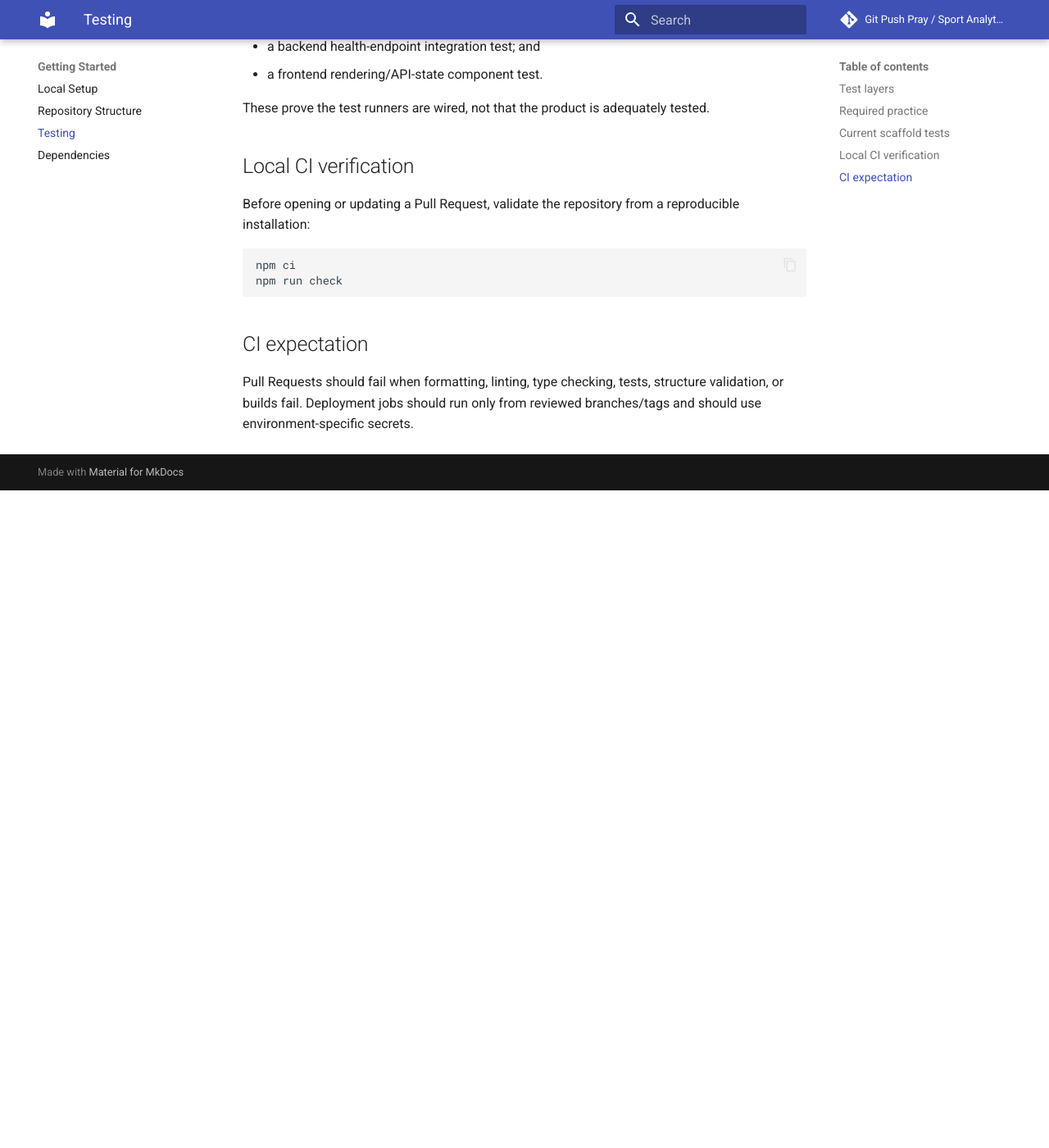
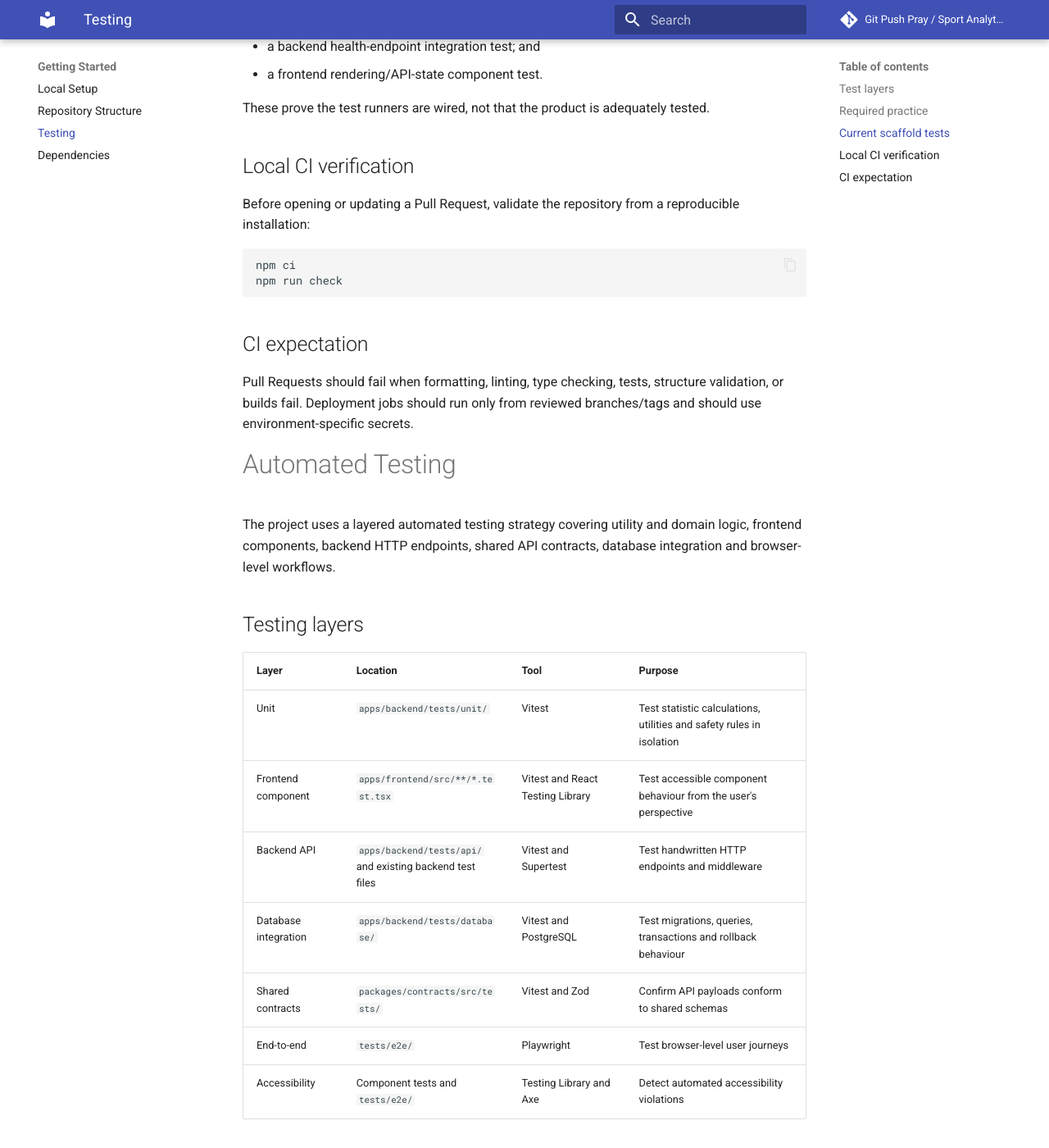
Before and after one commit to NadavSundy/Sport-Analytics-Tool, an MkDocs documentation site: the page built from docs/development/testing.md, in a window 1280 px wide and 1400 px high, scrolled down 1160 px. Shown: the whole window at 82% size. Built offline with MkDocs 1.6.1 and Material for MkDocs 9.7.7, drawn with Linux system fonts in a browser that asks for light colours; before the commit the page ends 1758 px from its top, so only the background shows below that; some of the changed text lies outside the part shown.

Commit message:
test(config): establish automated testing commands
Add root test commands, database safeguards, shared contract tests and supporting testing documentation.

Refs #72

Assisted-by: ChatGPT-Web[GPT-5.6 Thinking]

````diff
--- a/docs/development/testing.md
+++ b/docs/development/testing.md
@@ -42,3 +42,43 @@ npm run check
 ## CI expectation
 
 Pull Requests should fail when formatting, linting, type checking, tests, structure validation, or builds fail. Deployment jobs should run only from reviewed branches/tags and should use environment-specific secrets.
+
+
+# Automated Testing
+
+The project uses a layered automated testing strategy covering utility and
+domain logic, frontend components, backend HTTP endpoints, shared API
+contracts, database integration and browser-level workflows.
+
+## Testing layers
+
+| Layer | Location | Tool | Purpose |
+|---|---|---|---|
+| Unit | `apps/backend/tests/unit/` | Vitest | Test statistic calculations, utilities and safety rules in isolation |
+| Frontend component | `apps/frontend/src/**/*.test.tsx` | Vitest and React Testing Library | Test accessible component behaviour from the user's perspective |
+| Backend API | `apps/backend/tests/api/` and existing backend test files | Vitest and Supertest | Test handwritten HTTP endpoints and middleware |
+| Database integration | `apps/backend/tests/database/` | Vitest and PostgreSQL | Test migrations, queries, transactions and rollback behaviour |
+| Shared contracts | `packages/contracts/src/tests/` | Vitest and Zod | Confirm API payloads conform to shared schemas |
+| End-to-end | `tests/e2e/` | Playwright | Test browser-level user journeys |
+| Accessibility | Component tests and `tests/e2e/` | Testing Library and Axe | Detect automated accessibility violations |
+
+Feature-specific tests remain part of their corresponding implementation issues.
+Issue #72 establishes the common test infrastructure and approved testing
+patterns.
+
+## Root commands
+
+Run commands from the repository root:
+
+```bash
+npm test
+npm run test:unit
+npm run test:frontend
+npm run test:api
+npm run test:contracts
+npm run test:database
+npm run test:e2e
+npm run test:coverage
+npm run test:ci
+npm run check
+```
````
Also changed, not shown: 1 other file.
